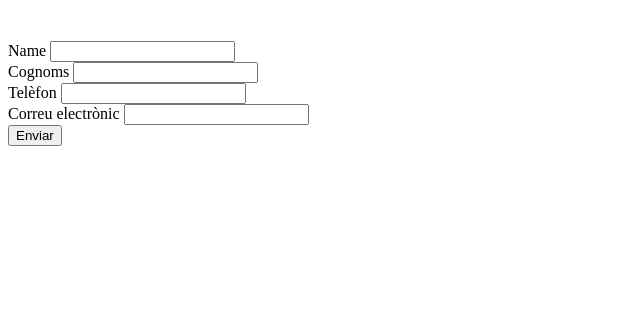
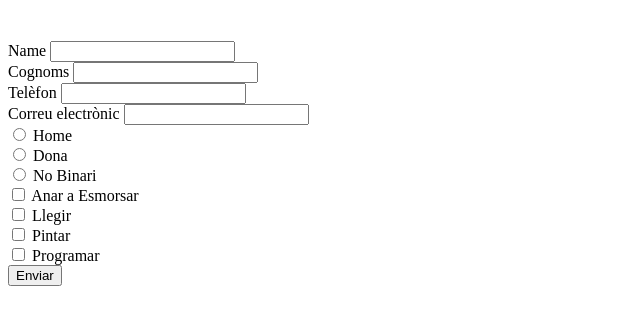
Before and after one commit to jordi-gp/Desenvolupament_Servidor, a PHP site: page /formularis/activitat_265/265Formulari.view.php in a window 1280 px wide. Shown: the top 325 px of the page, without its empty margins (0-640 px from the left). Run offline with PHP 8.4, Linux system fonts and the light colour scheme; data that the repository does not hold is empty.

Commit message:
Activitat 265

```diff
--- a/formularis/activitat_265/265Formulari.php
+++ b/formularis/activitat_265/265Formulari.php
@@ -65,4 +65,4 @@ if (isPost()) {
     }
 }
 
-require "272Formulari.view.php";
+require "265Formulari.view.php";
--- a/formularis/activitat_265/265Formulari.view.php
+++ b/formularis/activitat_265/265Formulari.view.php
@@ -36,6 +36,34 @@
         <input type="text" name="email" value="<?=$email?>">
     </div>
     <div>
+        <input type="radio" id="home" name="genere" value="home" />
+        <label for="home">Home</label>
+    </div>
+    <div>
+        <input type="radio" id="dona" name="genere" value="dona" />
+        <label for="dona">Dona</label>
+    </div>
+    <div>
+        <input type="radio" id="nobinari" name="genere" value="nobinari" />
+        <label for="nobinari">No Binari</label>
+    </div>
+    <div>
+        <input type="checkbox" id="hobbie1" name="hobbie1" value="esmorsar" />
+        <label for="hobbie1">Anar a Esmorsar</label>
+    </div>
+    <div>
+        <input type="checkbox" id="hobbie2" name="hobbie2" value="llegir" />
+        <label for="hobbie2">Llegir</label>
+    </div>
+    <div>
+        <input type="checkbox" id="hobbie3" name="hobbie3" value="pintar" />
+        <label for="hobbie3">Pintar</label>
+    </div>
+    <div>
+        <input type="checkbox" id="hobbie4" name="hobbie4" value="programar" />
+        <label for="hobbie4">Programar</label>
+    </div>
+    <div>
         <input type="submit" value="Enviar">
     </div>
 </form>
```
